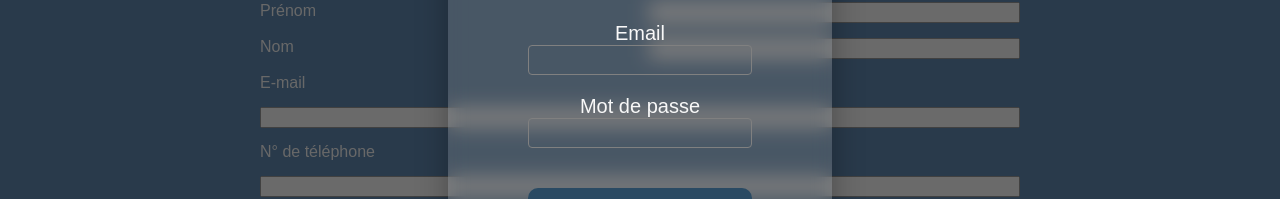
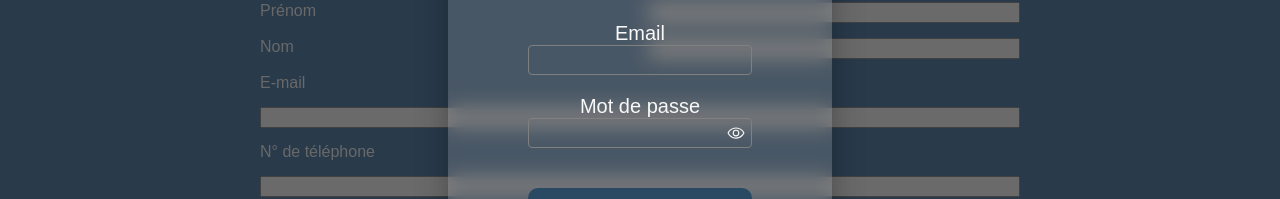
Before and after one commit to wilfloupblanc/elsass_simracing_front, a React (Vite) app: page /contact in a window 1280 px wide. Both pictures are taken after a click on the button 1191 px from the left and 127 px from the top of the page. Shown: the part 278-477 px from the top of the page. Built offline with nearby package versions, Linux system fonts and the light colour scheme; no server answers; what @react-pdf/renderer would draw is missing.

Commit message:
modif modale connexion et inscription

```diff
--- /dev/null
+++ b/src/components/Input/Input.scss
@@ -0,0 +1,39 @@
+@use "../../styles/abstracts/global" as *;
+@use "../../styles/abstracts/mixins" as *;
+@use "../../styles/abstracts/normalize" as *;
+@use "../../styles/abstracts/variables" as *;
+
+.input-wrapper {
+  position: relative;
+  display: flex;
+  align-items: center;
+
+  input {
+    width: 100%;
+    padding-right: 2.5rem;
+  }
+
+  .input-suffix {
+    position: absolute;
+    right: 0.75rem;
+    top: 50%;
+    transform: translateY(-50%);
+    display: flex;
+    align-items: center;
+  }
+}
+
+.password-toggle {
+  background: none;
+  border: none;
+  cursor: pointer;
+  padding: 0;
+  color: inherit;
+  display: flex;
+  align-items: center;
+
+  &:focus-visible {
+    outline: 2px solid currentColor;
+    border-radius: 2px;
+  }
+}
--- a/src/components/Input/index.jsx
+++ b/src/components/Input/index.jsx
@@ -1,10 +1,12 @@
+import "./Input.scss"
 
-export const Input = ({inputName, value, inputType, labelText, inputComplete, onChange, ...props}) => {
+export const Input = ({inputName, value, inputType, labelText, inputComplete, onChange, suffix, ...props}) => {
     return (
         <>
             <label htmlFor={inputName} className="text-secondary">
                 {labelText}
             </label>
+            <div className="input-wrapper">
                 <input
                     id={inputName}
                     name={inputName}
@@ -14,6 +16,8 @@ export const Input = ({inputName, value, inputType, labelText, inputComplete, on
                     onChange={onChange}
                     {...props}
                 />
+                {suffix && <span className="input-suffix">{suffix}</span>}
+            </div>
         </>
     )
 }
--- a/src/components/LoginForm/LoginForm.scss
+++ b/src/components/LoginForm/LoginForm.scss
@@ -24,9 +24,12 @@
             background: transparent;
             border: 1px solid grey;
             border-radius: 4px;
-            margin-bottom: 2rem;
             height: 3rem;
             color: #fefefe;
+        }
+
+        .input-wrapper {
+            margin-bottom: 2rem;
         }
 
         .submit {
--- a/src/components/LoginForm/index.jsx
+++ b/src/components/LoginForm/index.jsx
@@ -8,6 +8,7 @@ import {showToast} from "@store/slice/toastSlice.js";
 import {NavLink, useNavigate} from "react-router";
 import {clearPendingReservation} from "../../store/slice/authSlice.js";
 import {useSyncCart} from "../../hooks/useSyncCart.js";
+import { EyeIcon, EyeSlashIcon} from "@phosphor-icons/react";
 
 export const LoginForm = ({toggle, onClose}) => {
     const [loginEmail, setLoginEmail] = useState("")
@@ -17,6 +18,7 @@ export const LoginForm = ({toggle, onClose}) => {
     const {pendingReservation} = useSelector((state) => state.auth)
     const navigate = useNavigate()
     const { syncCart, isLocalCart } = useSyncCart()
+    const [showPassword, setShowPassword] = useState(false)
 
     useEffect(() => {
         if (!isLoading && isSuccess && data?.user) {
@@ -71,10 +73,20 @@ export const LoginForm = ({toggle, onClose}) => {
                 <Input
                     inputName="password"
                     value={loginPassword}
-                    inputType="password"
+                    inputType={showPassword ? "text" : "password"}
                     labelText="Mot de passe"
                     inputComplete="off"
                     onChange={(e) => setLoginPassword(e.target.value)}
+                    suffix={
+                        <button
+                            type="button"
+                            onClick={() => setShowPassword(prev => !prev)}
+                            className="password-toggle"
+                            aria-label={showPassword ? "Masquer le mot de passe" : "Afficher le mot de passe"}
+                        >
+                            {showPassword ? <EyeSlashIcon size={18} /> : <EyeIcon size={18} />}
+                        </button>
+                    }
                 />
 
                 <button type="submit" className="submit">Confirmer</button>
--- a/src/components/RegisterForm/RegisterForm.scss
+++ b/src/components/RegisterForm/RegisterForm.scss
@@ -24,9 +24,12 @@
             background: transparent;
             border: 1px solid grey;
             border-radius: 4px;
-            margin-bottom: 1rem;
             height: 3rem;
             color: #fefefe;
+        }
+
+        .input-wrapper {
+            margin-bottom: 1rem;
         }
 
         .submit {
@@ -38,7 +41,6 @@
             border-radius: 1rem;
             cursor: pointer;
             background-color: #2a4a63;
-
             &:hover, &:focus {
                 background-color: darken(#2a4a63, 10%);
             }
--- a/src/components/RegisterForm/index.jsx
+++ b/src/components/RegisterForm/index.jsx
@@ -6,6 +6,7 @@ import {useDispatch, useSelector} from "react-redux";
 import {useNavigate} from "react-router";
 import {clearPendingReservation} from "../../store/slice/authSlice.js";
 import {useSyncCart} from "../../hooks/useSyncCart.js";
+import { EyeIcon, EyeSlashIcon} from "@phosphor-icons/react";
 
 export const RegisterForm = ({toggle, onClose}) => {
 
@@ -19,6 +20,8 @@ export const RegisterForm = ({toggle, onClose}) => {
     const {pendingReservation} = useSelector((state) => state.auth)
     const navigate = useNavigate()
     const { syncCart, isLocalCart } = useSyncCart()
+    const [showPassword, setShowPassword] = useState(false)
+    const [showConfirmPassword, setShowConfirmPassword] = useState(false)
 
     useEffect(() => {
         if (!isLoading && isSuccess) {
@@ -65,8 +68,42 @@ export const RegisterForm = ({toggle, onClose}) => {
                 <Input inputName="firstname" value={firstname} inputType="firstname" labelText="Prénom" onChange={(e) => setFirstname(e.target.value)}/>
                 <Input inputName="lastname" value={lastname} inputType="lastname" labelText="Nom de Famille" onChange={(e) => setLastname(e.target.value)}/>
                 <Input inputName="email" value={email} inputType="email" labelText="Email" inputComplete="email" onChange={(e) => setEmail(e.target.value)}/>
-                <Input inputName="password" value={password} inputType="password" labelText="Mot de passe" inputComplete="off" onChange={(e) => setPassword(e.target.value)}/>
-                <Input inputName="confirm_password" value={confirmPassword} inputType="password" labelText="Confirmer mot de passe" inputComplete="off" onChange={(e) => setConfirmPassword(e.target.value)}/>
+                <Input
+                    inputName="password"
+                    value={password}
+                    inputType={showPassword ? "text" : "password"}
+                    labelText="Mot de passe"
+                    inputComplete="off"
+                    onChange={(e) => setPassword(e.target.value)}
+                    suffix={
+                        <button
+                            type="button"
+                            onClick={() => setShowPassword(prev => !prev)}
+                            className="password-toggle"
+                            aria-label={showPassword ? "Masquer le mot de passe" : "Afficher le mot de passe"}
+                        >
+                            {showPassword ? <EyeSlashIcon size={18} /> : <EyeIcon size={18} />}
+                        </button>
+                    }
+                />
+                <Input
+                    inputName="confirm_password"
+                    value={confirmPassword}
+                    inputType={showConfirmPassword ? "text" : "password"}
+                    labelText="Confirmer mot de passe"
+                    inputComplete="off"
+                    onChange={(e) => setConfirmPassword(e.target.value)}
+                    suffix={
+                        <button
+                            type="button"
+                            onClick={() => setShowConfirmPassword(prev => !prev)}
+                            className="password-toggle"
+                            aria-label={showConfirmPassword ? "Masquer le mot de passe" : "Afficher le mot de passe"}
+                        >
+                            {showConfirmPassword ? <EyeSlashIcon size={18} /> : <EyeIcon size={18} />}
+                        </button>
+                    }
+                />
 
                 <button
                     type="submit"
```
Lines whose indentation alone changed are shown as unchanged.
